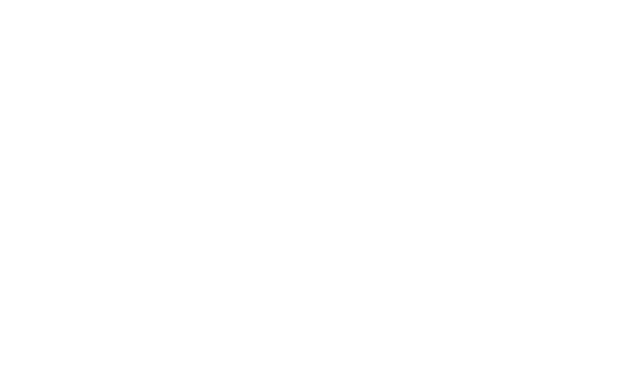
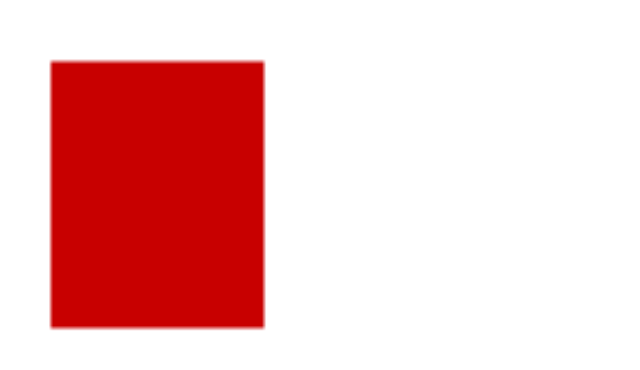
Before and after one commit to salekmichal1/canvas, a plain HTML site: page index.html in a window 1280 px wide. Shown: the whole page, without its empty margins (0-640 px from the left). Drawn offline with Linux system fonts and the light colour scheme.

Commit message:
starting project

```diff
--- a/index.html
+++ b/index.html
@@ -8,6 +8,7 @@
     <title>Document</title>
   </head>
   <body>
+    <canvas id="canva"></canvas>
     <script src="./src/script.js"></script>
   </body>
 </html>
--- a/src/script.js
+++ b/src/script.js
@@ -0,0 +1,13 @@
+'use strict';
+const canvas = document.getElementById('canva');
+const ctx = canvas.getContext('2d');
+
+function draw() {
+  if (canvas.getContext) {
+    const ctx = canvas.getContext('2d');
+
+    ctx.fillStyle = 'rgb(200, 0, 0)';
+    ctx.fillRect(10, 10, 50, 50);
+  }
+}
+draw();
--- a/src/style.css
+++ b/src/style.css
@@ -0,0 +1,4 @@
+#canva {
+  width: 100vw;
+  height: 100vh;
+}
```
